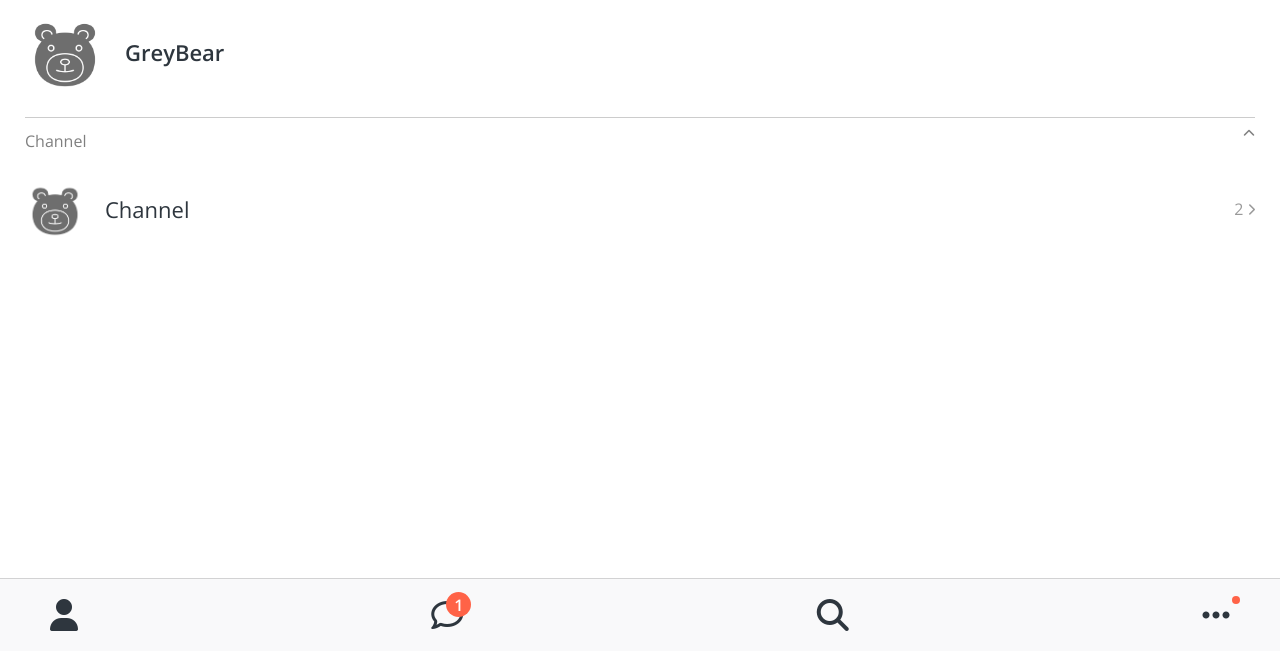
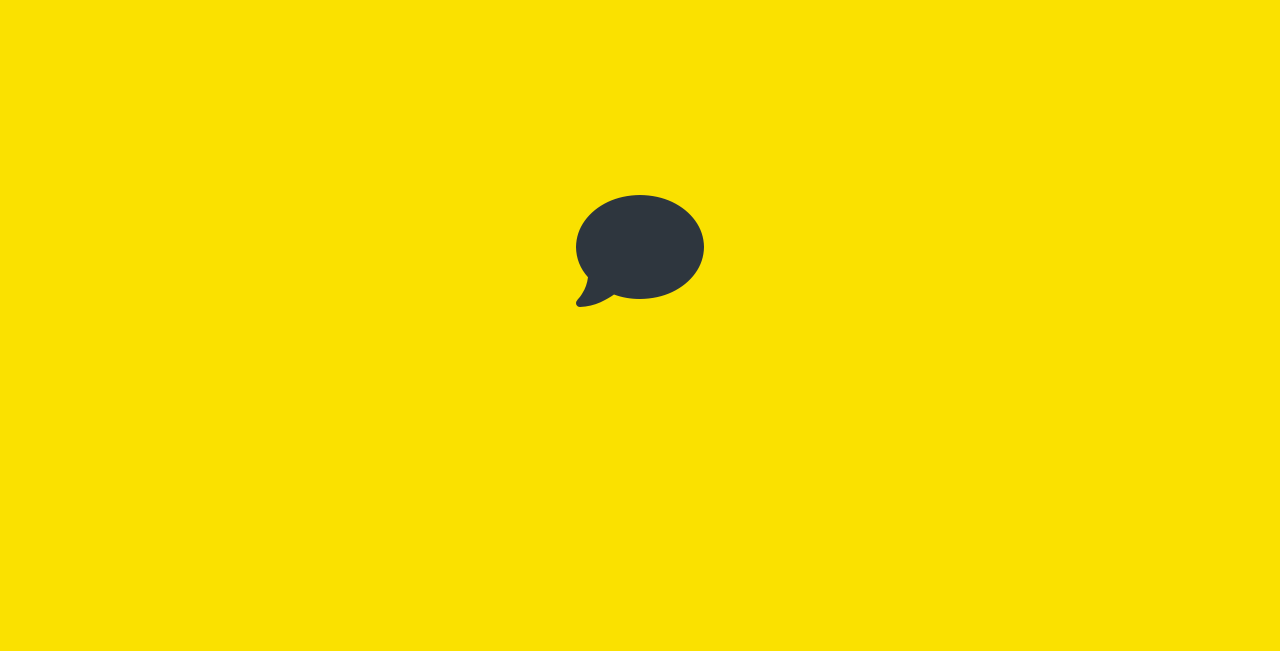
Before and after one commit to grayBearClaw/kokoa-clone-2023, a plain HTML site: page friends.html in a window 1280 px wide. Shown: the part 149-800 px from the top of the page. Drawn offline with nearby package versions, Linux system fonts and the light colour scheme.

Commit message:
#6.34 done!

```diff
--- a/css/screens/friends.css
+++ b/css/screens/friends.css
@@ -28,3 +28,15 @@
   justify-content: space-between;
   color: rgba(0, 0, 0, 0.5);
 }
+
+.splash-screen {
+  background-color: var(--yellow);
+  position: absolute;
+  height: 100vh; /* 100% height */
+  width: 100vw; /* 100% width */
+  top: 0;
+  display: flex;
+  justify-content: center;
+  align-items: center;
+  font-size: 128px;
+}
--- a/friends.html
+++ b/friends.html
@@ -110,6 +110,10 @@
       </ul>
     </nav>
 
+    <div class="splash-screen">
+      <i class="fas fa-comment"></i>
+    </div>
+
     <script
       src="https://kit.fontawesome.com/27da2492c1.js"
       crossorigin="anonymous"
```
